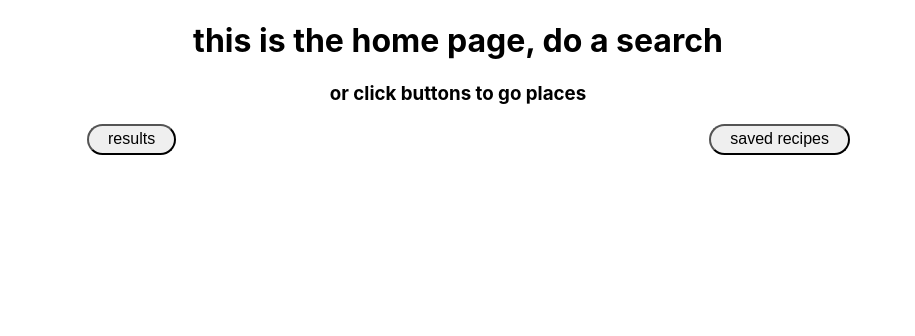
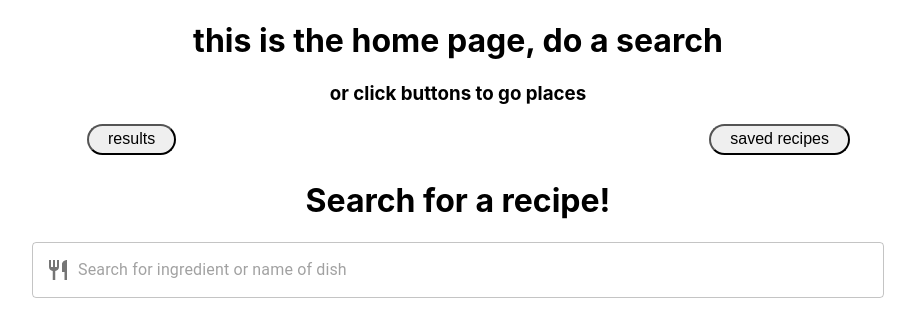
Before and after one commit to tibo8841/recipe-search-frontend, a JavaScript app in the folder recipe-search-react-app/: page / in a window 1280 px wide. Shown: the top 336 px of the page, without its empty margins (182-1097 px from the left). Built offline with nearby package versions, Linux system fonts and the light colour scheme; the HTML template or start-up script is replaced by a standard one.

Commit message:
adding search bar functionality

```diff
--- a/recipe-search-react-app/package.json
+++ b/recipe-search-react-app/package.json
@@ -5,6 +5,7 @@
   "dependencies": {
     "@emotion/react": "^11.10.0",
     "@emotion/styled": "^11.10.0",
+    "@mui/icons-material": "^5.8.4",
     "@mui/material": "^5.9.3",
     "@testing-library/jest-dom": "^5.16.4",
     "@testing-library/react": "^13.3.0",
--- a/recipe-search-react-app/src/App.js
+++ b/recipe-search-react-app/src/App.js
@@ -2,7 +2,7 @@ import "./App.css";
 import HomePage from "./Components/HomePage";
 import ResultsPage from "./Components/ResultsPage";
 import SavedRecipes from "./Components/SavedRecipes";
-import { Link, Route, Routes } from "react-router-dom";
+import { Route, Routes } from "react-router-dom";
 
 function App() {
   return (
--- a/recipe-search-react-app/src/Components/HomePage.js
+++ b/recipe-search-react-app/src/Components/HomePage.js
@@ -1,6 +1,15 @@
 import Grid from "@mui/material/Grid";
+import TextField from "@mui/material/TextField";
+import InputAdornment from "@mui/material/InputAdornment";
+import RestaurantIcon from "@mui/icons-material/Restaurant";
+import Box from "@mui/system/Box";
+import Container from "@mui/material/Container";
 
 export default function HomePage() {
+  function handleSubmit(event) {
+    return;
+  }
+
   return (
     <div>
       <h1>this is the home page, do a search</h1>
@@ -17,6 +26,29 @@ export default function HomePage() {
           </a>
         </Grid>
       </Grid>
+      <Container maxWidth="md">
+        <h1>Search for a recipe!</h1>
+        <Box
+          component="form"
+          sx={{ alignItems: "center" }}
+          onSubmit={handleSubmit}
+        >
+          <TextField
+            id="search"
+            name="search"
+            placeholder="Search for ingredient or name of dish"
+            fullWidth
+            InputProps={{
+              startAdornment: (
+                <InputAdornment position="start">
+                  <RestaurantIcon />
+                </InputAdornment>
+              ),
+              autoComplete: "off",
+            }}
+          />
+        </Box>
+      </Container>
     </div>
   );
 }
```
Also changed, not shown: 1 other file (tests, documents, lock files or other folders).
